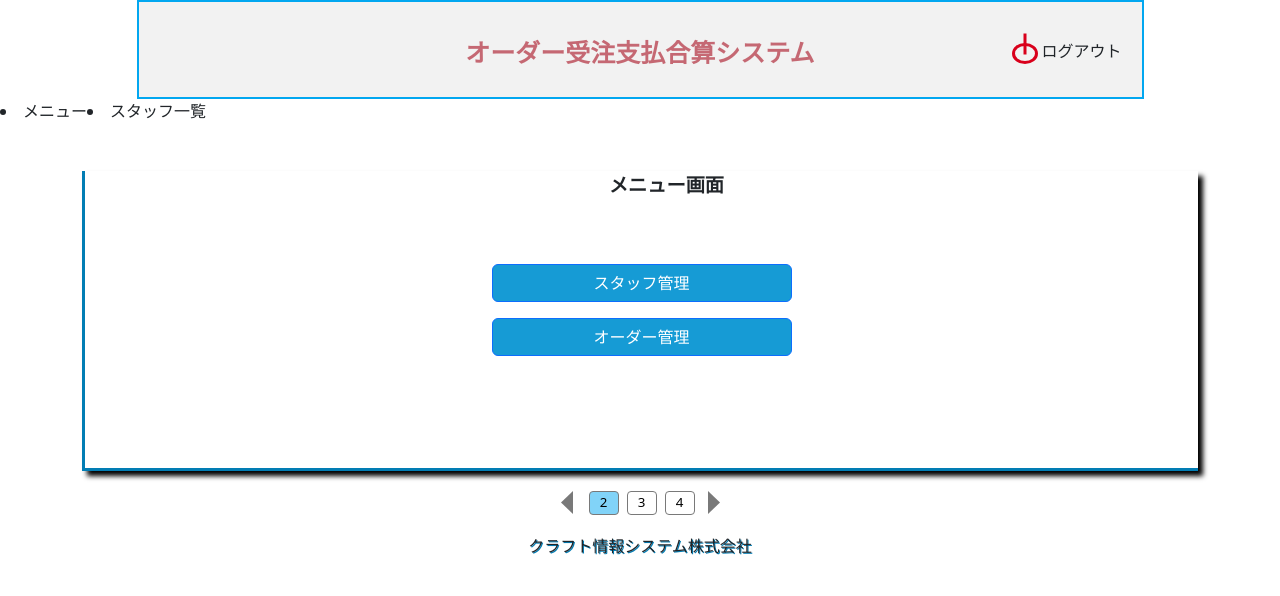
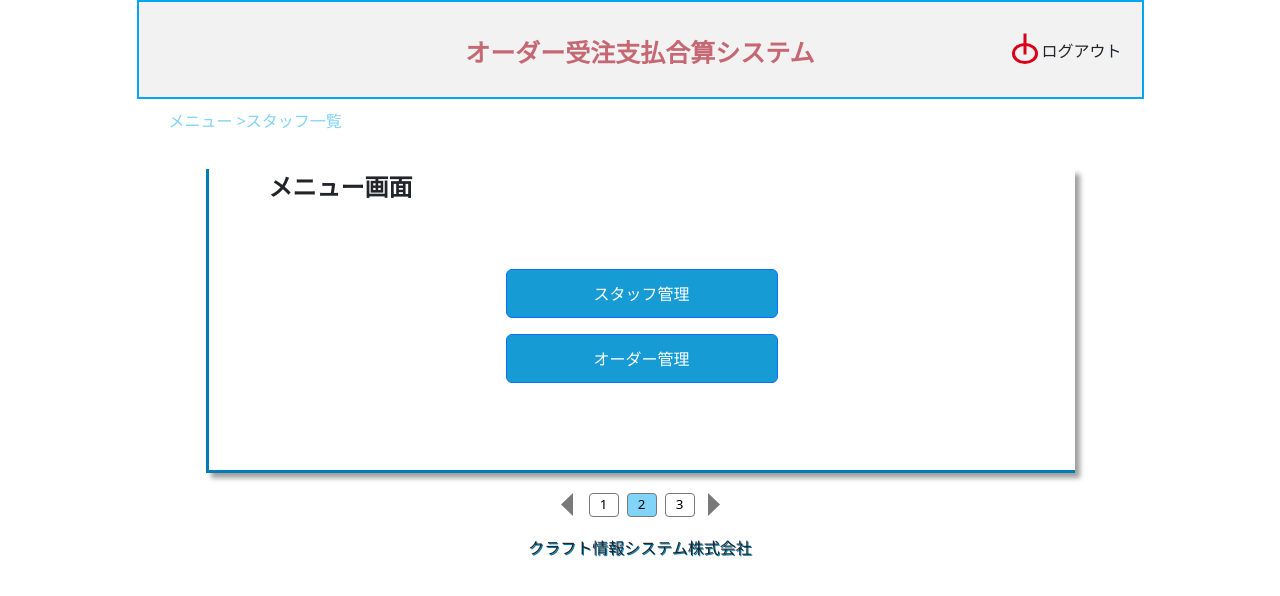
Before and after one commit to tungl27/FE-Comway-prj, a React (Create React App) app: page / in a window 1280 px wide. Shown: the top 596 px of the page. Built offline with nearby package versions, Linux system fonts and the light colour scheme.

Commit message:
Done Pagination

```diff
--- a/src/App.js
+++ b/src/App.js
@@ -7,7 +7,7 @@ import Pagination from './Components/Pagination/Pagination';
 import { Fragment, useState } from 'react';
 import Breadcrumb from './Components/BreadCrumb/BreadCrumb';
 
-const breadcrumbs = [{title: 'メニュー', url: 'menu'}, {title: 'スタッフ一覧', url:'stafflist'}]
+const breadcrumbs = [{ title: 'メニュー', url: 'menu' }, { title: 'スタッフ一覧', url: 'stafflist' }]
 
 function App() {
 
@@ -15,13 +15,11 @@ function App() {
 
   return (
     <Fragment>
-      <div className='App'>
-        <Header></Header>
-        <Breadcrumb breadcrumbs={breadcrumbs}></Breadcrumb>
-        <Formmenu></Formmenu>
-        <Pagination activepage={active} startPage={2} endPage={4} setActive={setActive}></Pagination>
-        <Footer></Footer>
-      </div>
+      <Header></Header>
+      <Breadcrumb breadcrumbs={breadcrumbs}></Breadcrumb>
+      <Formmenu></Formmenu>
+      <Pagination activepage={active} totalRecords={50} pageSize={5} setActive={setActive}></Pagination>
+      <Footer></Footer>
     </Fragment>
   );
 }
--- /dev/null
+++ b/src/Components/BreadCrumb/BreadCrumb.css
@@ -0,0 +1,12 @@
+li
+{
+    list-style-type: none;
+}
+
+.breadcrumb{
+    font-size: smaller;
+    color: #81D3F8;
+    width: 1007px;
+    margin: auto;
+    margin-top: 10px;
+}
--- a/src/Components/BreadCrumb/BreadCrumb.jsx
+++ b/src/Components/BreadCrumb/BreadCrumb.jsx
@@ -1,17 +1,19 @@
 import { Fragment } from "react";
-import { Link } from "react-router-dom";
+import './BreadCrumb.css'
 
 export default function Breadcrumb({ breadcrumbs }) {
     return (
         <Fragment>
-            <div className="d-flex">
-                {breadcrumbs.map((item, index) => {
-                    return (
-                        <li key={index}>
-                            {item.title}
-                        </li>
-                    )
-                })}
+            <div className="breadcrumb">
+                <ul className="d-flex items">
+                    {breadcrumbs.map((item, index) => {
+                        return (
+                            <li key={index} >
+                                {item.title} {index < breadcrumbs.length - 1 ? ' > ' : ''}
+                            </li>
+                        )
+                    })}
+                </ul>
             </div>
         </Fragment>
     )
--- a/src/Components/FormMenu/FormMenu.jsx
+++ b/src/Components/FormMenu/FormMenu.jsx
@@ -5,7 +5,7 @@ export default function Formmenu() {
     return (
         <Fragment>
             <div className="container">
-                <div className="form-menu mt-5">
+                <div className="form-menu">
                     <p className="form-title">
                         メニュー画面
                     </p>
--- a/src/Components/FormMenu/form-menu.css
+++ b/src/Components/FormMenu/form-menu.css
@@ -1,21 +1,24 @@
 .form-menu{
     height: 300px;
-    margin-top: 10px;
     border-left: 3px solid #027DB4;
     border-bottom: 3px solid #027DB4;
-    box-shadow: 5px 5px 5px #000000;
+    box-shadow: 5px 5px 5px #a09f9f;
+    width: 869px;
+    height: 304px;
+    margin: auto;
 }
 
 .form-title{
-    margin: 20px 0px 0px 50px ;
+    margin: 20px 0px 0px 60px ;
     font-weight: 600;
-    font-size: larger;
+    font-size: x-large;
 }
 
 .button{
-    width: 300px;
+    width: 272px;
     background-color: #169BD5 !important;
     margin: auto;
+    height: 49px;
 }
 
 .button:hover{
--- a/src/Components/Pagination/Pagination.jsx
+++ b/src/Components/Pagination/Pagination.jsx
@@ -3,17 +3,33 @@ import './Pagination.css'
 import preB from '../../images/u68.svg'
 import forwardButton from '../../images/u67.svg'
 
-export default function Pagination({ activepage, startPage, endPage, setActive }) {
+export default function Pagination({ activepage, totalRecords, pageSize, setActive }) {
 
+    const totalPage = Math.ceil(totalRecords/pageSize)
+    let startPage = 0;
+    let endPage = 0;
+    if(totalPage < 3){
+        startPage = 1;
+        endPage = totalPage;
+    } if(activepage === totalPage ){
+        startPage = activepage - 2
+        endPage = activepage
+    }else if(activepage === 1){
+        startPage = activepage
+        endPage = activepage + 2
+    }else{
+        startPage = activepage - 1
+        endPage = activepage + 1
+    }
     const increPage = () => {
         console.log('increasing')
-        if (activepage < endPage) {
+        if (activepage < totalPage) {
             setActive(activepage + 1)
         }
     }
     const reducePage = () => {
         console.log('decreasing')
-        if (activepage > startPage) {
+        if (activepage > 1) {
             setActive(activepage - 1)
         }
     }
```
